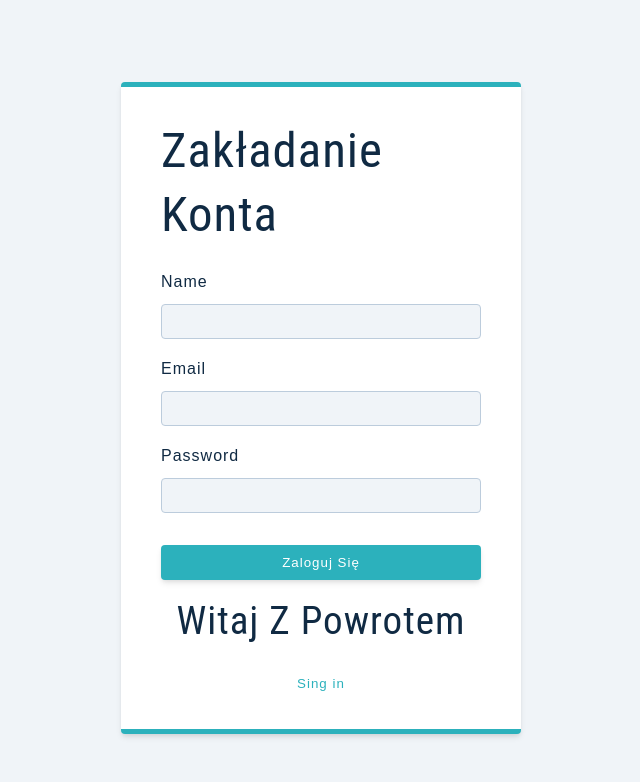
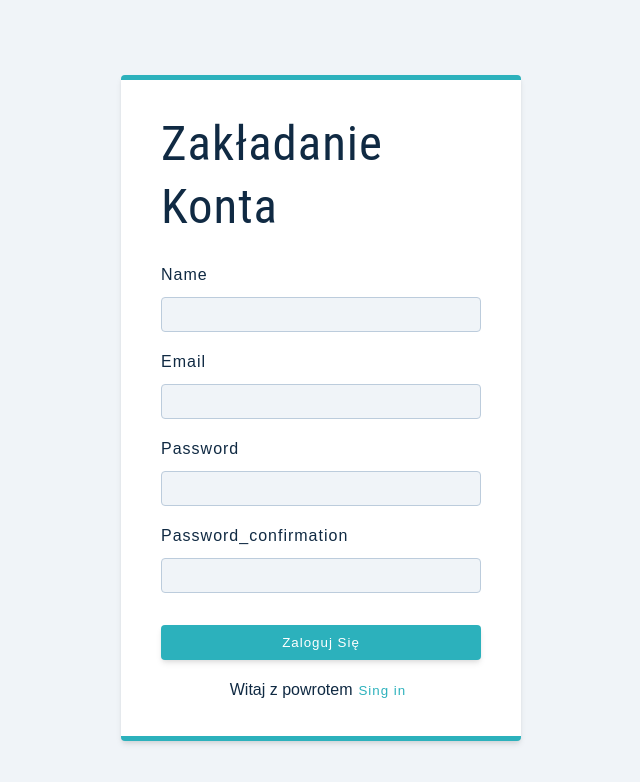
Before and after one commit to JakubOlszak12/Projekt-integracja-chmury-szkielety, a React (Create React App) app in the folder client/: page /signup in a window 1280 px wide. Shown: the top 782 px of the page, without its empty margins (319-959 px from the left). Built offline with nearby package versions, Linux system fonts and the light colour scheme; the HTML template or start-up script is replaced by a standard one.

Commit message:
React Register & login page logic

```diff
--- a/client/src/components/Login.js
+++ b/client/src/components/Login.js
@@ -1,7 +1,6 @@
 import { useState } from "react"
 import axios from 'axios'
 import { Link } from "react-router-dom"
-import styles from "../index.css"
 import FormRow from "./FormRow";
 import Wrapper from "../wrapper/RegisterPage";
 
@@ -14,7 +13,7 @@ const Login = () => {
     const handleSubmit = async (e) => {
         e.preventDefault()
         try {
-            const url = "http://localhost:8080/api/auth"
+            const url = "http://localhost:8000/api/auth/login"
             const { data: res } = await axios.post(url, data)
             localStorage.setItem("token", res.data)
             window.location = "/"
@@ -26,7 +25,6 @@ const Login = () => {
             ) {
                 setError(error.response.data.message)
             }
-
         }
     }
     return (
@@ -44,20 +42,16 @@ const Login = () => {
                             type='password'
                             name='password'
                             value={data.password}
-                            onChange={handleChange}
+                            handleChange={handleChange}
                         />
-
-                        {error && <div
-                            className={styles.error_msg}>{error}</div>}
-                        <button type="submit"
-                                className='btn btn-block'>
+                        {error && <div>{error}</div>}
+                        <button type="submit" className='btn btn-block'>
                             Zaloguj się
                         </button>
                         <p>
-                            <h2>New Here ?</h2>
+                            New Here ?
                             <Link to="/signup">
-                                <button type="button"
-                                        className='member-btn'>
+                                <button type="button" className='member-btn'>
                                     Sing Up
                                 </button>
                             </Link>
--- a/client/src/components/Register.js
+++ b/client/src/components/Register.js
@@ -1,7 +1,6 @@
 import { useState } from "react"
 import axios from "axios"
 import { Link, useNavigate } from "react-router-dom"
-import styles from "../index.css"
 import FormRow from "./FormRow";
 import Wrapper from "../wrapper/RegisterPage";
 
@@ -10,6 +9,7 @@ const Signup = () => {
         name: "",
         email: "",
         password: "",
+        password_confirmation: "",
     })
     const [error, setError] = useState("")
     const navigate = useNavigate()
@@ -56,17 +56,20 @@ const Signup = () => {
                             value={data.password}
                             handleChange={handleChange}
                         />
-                        {error && <div
-                            className={styles.error_msg}>{error}</div>}
-                        <button type="submit"
-                                className='btn btn-block'>
+                        <FormRow
+                            type='password'
+                            name='password_confirmation'
+                            value={data.password_confirmation}
+                            handleChange={handleChange}
+                        />
+                        {error && <div>{error}</div>}
+                        <button type="submit" className='btn btn-block'>
                             Zaloguj się
                         </button>
                         <p>
-                            <h2>Witaj z powrotem</h2>
+                            Witaj z powrotem
                             <Link to="/login">
-                                <button type="button"
-                                        className='member-btn'>
+                                <button type="button" className='member-btn'>
                                     Sing in
                                 </button>
                             </Link>
```
Also changed, not shown: 1 other file (tests, documents, lock files or other folders).
